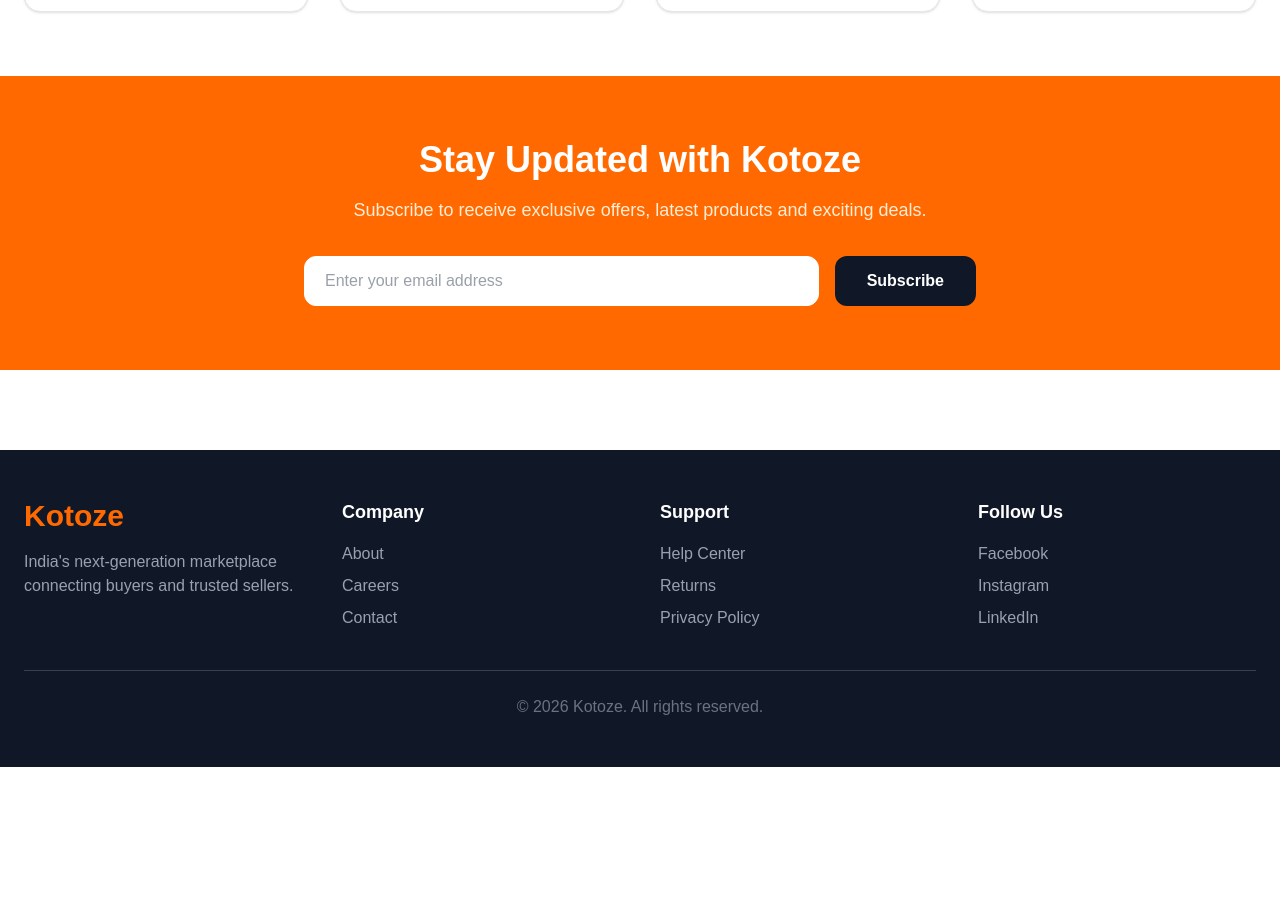
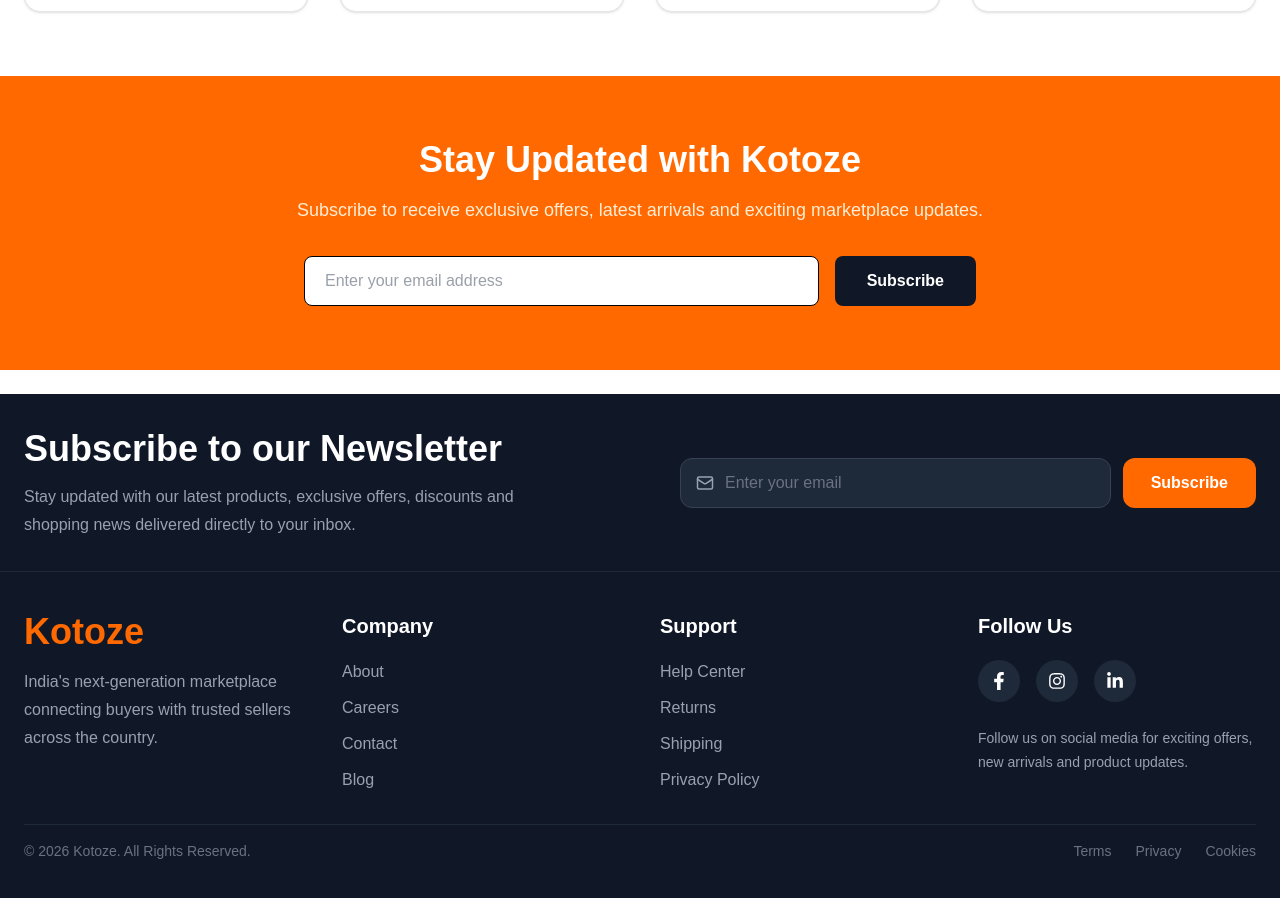
Before and after one commit to Sunil2505/Kotoze, a Next.js app: page / in a window 1280 px wide. Shown: the part 3715-4613 px from the top of the page. Before the commit the page ends 4482 px from the top, so only its background shows below. Built offline with nearby package versions, Linux system fonts and the light colour scheme.

Commit message:
Complete footer with newsletter section

```diff
--- a/package.json
+++ b/package.json
@@ -12,7 +12,8 @@
     "lucide-react": "^1.22.0",
     "next": "16.2.9",
     "react": "19.2.4",
-    "react-dom": "19.2.4"
+    "react-dom": "19.2.4",
+    "react-icons": "^5.7.0"
   },
   "devDependencies": {
     "@tailwindcss/postcss": "^4",
--- a/src/components/Footer.tsx
+++ b/src/components/Footer.tsx
@@ -1,58 +1,152 @@
+import { Mail } from "lucide-react";
+import { FaFacebookF, FaInstagram, FaLinkedinIn } from "react-icons/fa";
+
 export default function Footer() {
   return (
-    <footer className="mt-20 bg-gray-900 text-white">
-      <div className="mx-auto max-w-7xl px-6 py-12">
-        <div className="grid gap-10 md:grid-cols-4">
+    <footer className="mt-6 bg-gray-900 text-white">
+      {/* Newsletter */}
+      <div className="border-b border-gray-800">
+        <div className="mx-auto flex max-w-7xl flex-col justify-between gap-6 px-6 py-8 lg:flex-row lg:items-center">
+          {/* Left */}
+          <div className="max-w-lg text-left">
+            <h2 className="text-4xl font-bold leading-tight">
+              Subscribe to our Newsletter
+            </h2>
+
+            <p className="mt-3 text-gray-400 leading-7">
+              Stay updated with our latest products, exclusive offers,
+              discounts and shopping news delivered directly to your inbox.
+            </p>
+          </div>
+
+          {/* Right */}
+          <form className="flex w-full max-w-xl flex-col gap-3 sm:flex-row">
+            <div className="relative flex-1">
+              <Mail
+                size={18}
+                className="absolute left-4 top-1/2 -translate-y-1/2 text-gray-400"
+              />
+
+              <input
+                type="email"
+                placeholder="Enter your email"
+                className="w-full rounded-xl border border-gray-700 bg-gray-800 py-3 pl-11 pr-4 text-white placeholder:text-gray-500 outline-none transition focus:border-orange-500"
+              />
+            </div>
+
+            <button
+              type="submit"
+              className="rounded-xl bg-orange-500 px-7 py-3 font-semibold transition-all duration-300 hover:scale-105 hover:bg-orange-600"
+            >
+              Subscribe
+            </button>
+          </form>
+        </div>
+      </div>
+
+      {/* Footer */}
+      <div className="mx-auto max-w-7xl px-6 py-10">
+        <div className="grid gap-10 sm:grid-cols-2 lg:grid-cols-4">
+          {/* Logo */}
           <div>
-            <h2 className="text-3xl font-bold text-orange-500">
+            <h2 className="text-4xl font-extrabold text-orange-500">
               Kotoze
             </h2>
 
-            <p className="mt-4 text-gray-400">
-              India's next-generation marketplace connecting buyers
-              and trusted sellers.
+            <p className="mt-4 leading-7 text-gray-400">
+              India's next-generation marketplace connecting buyers with trusted
+              sellers across the country.
             </p>
           </div>
 
+          {/* Company */}
           <div>
-            <h3 className="mb-4 text-lg font-semibold">
-              Company
-            </h3>
+            <h3 className="mb-5 text-xl font-semibold">Company</h3>
 
-            <ul className="space-y-2 text-gray-400">
-              <li>About</li>
-              <li>Careers</li>
-              <li>Contact</li>
+            <ul className="space-y-3 text-gray-400">
+              {["About", "Careers", "Contact", "Blog"].map((item) => (
+                <li
+                  key={item}
+                  className="cursor-pointer transition-all duration-300 hover:translate-x-1 hover:text-orange-500"
+                >
+                  {item}
+                </li>
+              ))}
             </ul>
           </div>
 
+          {/* Support */}
           <div>
-            <h3 className="mb-4 text-lg font-semibold">
-              Support
-            </h3>
+            <h3 className="mb-5 text-xl font-semibold">Support</h3>
 
-            <ul className="space-y-2 text-gray-400">
-              <li>Help Center</li>
-              <li>Returns</li>
-              <li>Privacy Policy</li>
+            <ul className="space-y-3 text-gray-400">
+              {[
+                "Help Center",
+                "Returns",
+                "Shipping",
+                "Privacy Policy",
+              ].map((item) => (
+                <li
+                  key={item}
+                  className="cursor-pointer transition-all duration-300 hover:translate-x-1 hover:text-orange-500"
+                >
+                  {item}
+                </li>
+              ))}
             </ul>
           </div>
 
+          {/* Social */}
           <div>
-            <h3 className="mb-4 text-lg font-semibold">
-              Follow Us
-            </h3>
+            <h3 className="mb-5 text-xl font-semibold">Follow Us</h3>
 
-            <ul className="space-y-2 text-gray-400">
-              <li>Facebook</li>
-              <li>Instagram</li>
-              <li>LinkedIn</li>
-            </ul>
+            <div className="flex gap-4">
+              <a
+                href="#"
+                className="rounded-full bg-gray-800 p-3 transition-all duration-300 hover:scale-110 hover:bg-orange-500"
+              >
+                <FaFacebookF size={18} />
+              </a>
+
+              <a
+                href="#"
+                className="rounded-full bg-gray-800 p-3 transition-all duration-300 hover:scale-110 hover:bg-orange-500"
+              >
+                <FaInstagram size={18} />
+              </a>
+
+              <a
+                href="#"
+                className="rounded-full bg-gray-800 p-3 transition-all duration-300 hover:scale-110 hover:bg-orange-500"
+              >
+                <FaLinkedinIn size={18} />
+              </a>
+            </div>
+
+            <p className="mt-6 text-sm leading-6 text-gray-400">
+              Follow us on social media for exciting offers, new arrivals and
+              product updates.
+            </p>
           </div>
         </div>
 
-        <div className="mt-10 border-t border-gray-700 pt-6 text-center text-gray-500">
-          © 2026 Kotoze. All rights reserved.
+        {/* Bottom */}
+        <div className="mt-8 flex flex-col items-center justify-between gap-4 border-t border-gray-800 pt-4 text-sm text-gray-500 md:flex-row">
+          <p>© {new Date().getFullYear()} Kotoze. All Rights Reserved.</p>
+
+          <div className="flex gap-6">
+            <span className="cursor-pointer transition hover:text-orange-500">
+              Terms
+            </span>
+
+            <span className="cursor-pointer transition hover:text-orange-500">
+              Privacy
+            </span>
+
+            <span className="cursor-pointer transition hover:text-orange-500">
+              Cookies
+            </span>
+          </div>
         </div>
       </div>
     </footer>
--- a/src/components/Newsletter.tsx
+++ b/src/components/Newsletter.tsx
@@ -1,23 +1,24 @@
 export default function Newsletter() {
   return (
     <section className="bg-orange-500 py-16">
-      <div className="mx-auto max-w-4xl px-6 text-center">
-        <h2 className="text-4xl font-bold text-white">
+      <div className="mx-auto max-w-5xl px-6 text-center">
+        <h2 className="text-4xl font-extrabold text-white">
           Stay Updated with Kotoze
         </h2>
 
         <p className="mt-4 text-lg text-orange-100">
-          Subscribe to receive exclusive offers, latest products and exciting deals.
+          Subscribe to receive exclusive offers, latest arrivals and exciting
+          marketplace updates.
         </p>
 
         <div className="mx-auto mt-8 flex max-w-2xl flex-col gap-4 sm:flex-row">
           <input
             type="email"
             placeholder="Enter your email address"
-            className="flex-1 rounded-xl border border-white bg-white px-5 py-3 text-gray-700 outline-none focus:ring-2 focus:ring-orange-200"
+            className="flex-1 rounded-lg border border-black bg-white px-5 py-3 text-gray-700 outline-none transition focus:border-orange-700 focus:ring-2 focus:ring-orange-200"
           />
 
-          <button className="rounded-xl bg-gray-900 px-8 py-3 font-semibold text-white transition-all duration-300 hover:bg-black hover:shadow-xl">
+          <button className="rounded-lg bg-gray-900 px-8 py-3 font-bold text-white transition-all duration-300 hover:bg-black hover:shadow-xl">
             Subscribe
           </button>
         </div>
```
Also changed, not shown: 1 other file (tests, documents, lock files or other folders).
